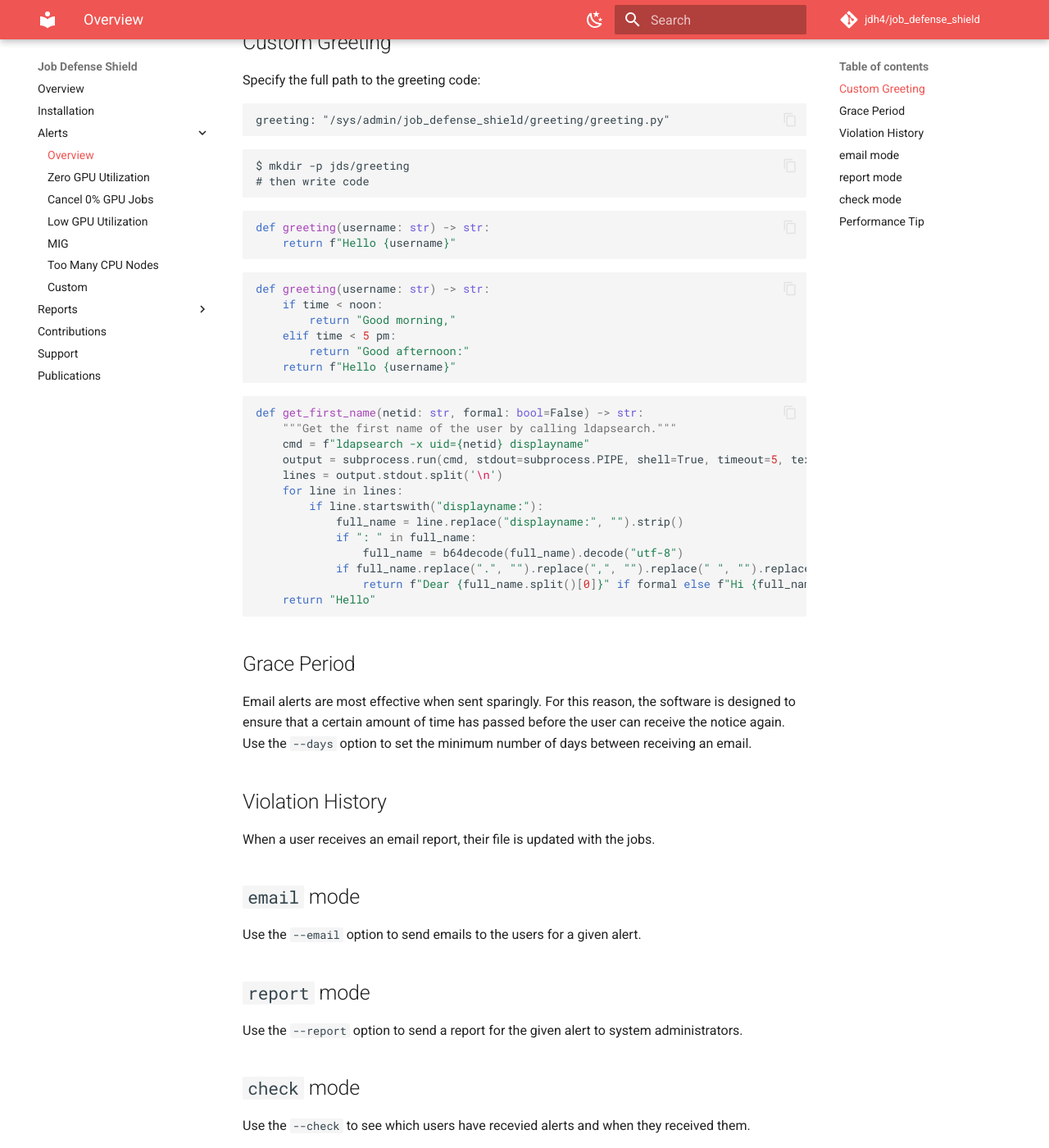
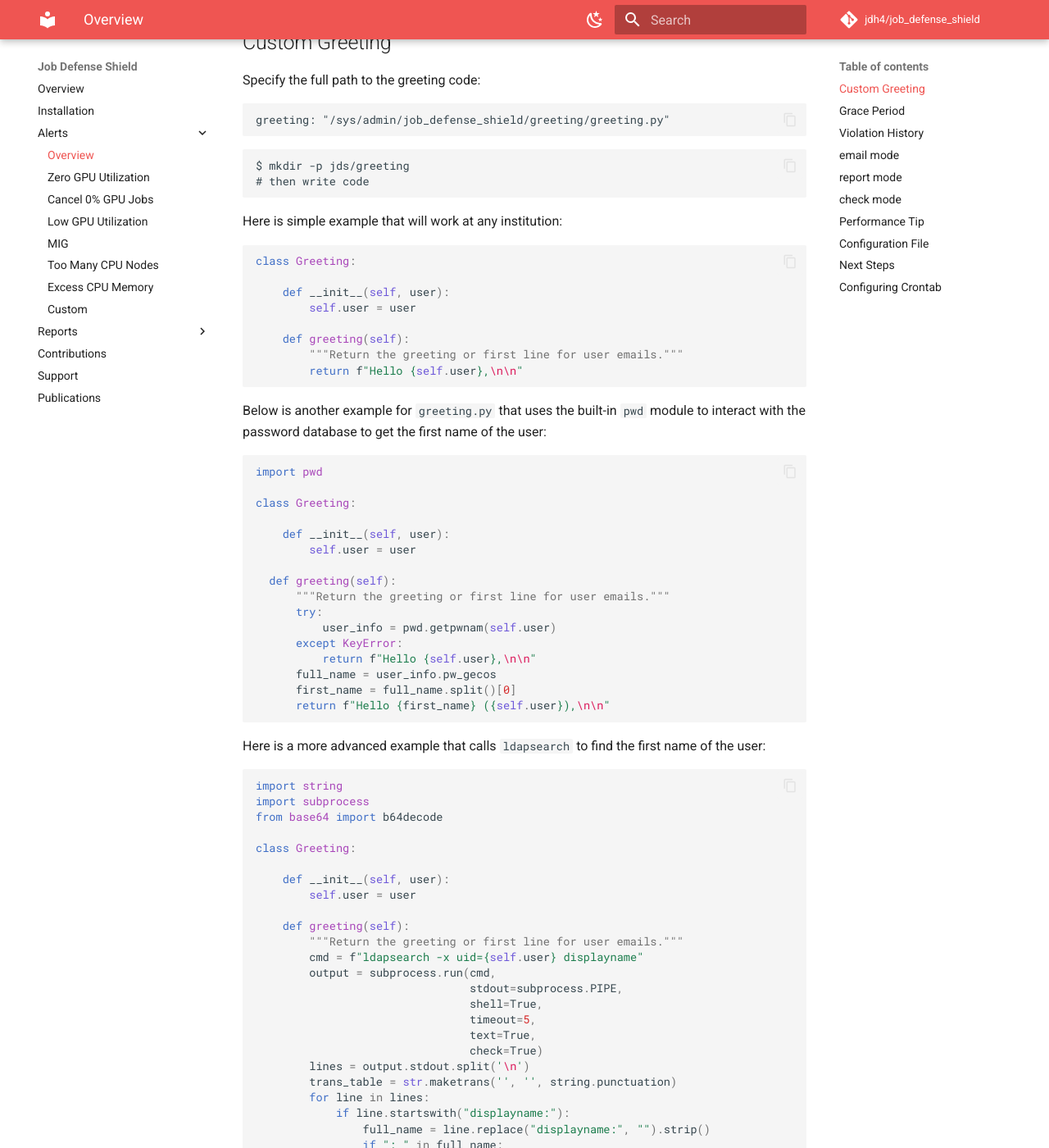
Before and after one commit to jdh4/job_defense_shield, an MkDocs documentation site: the page built from docs/alert/overview.md, in a window 1280 px wide and 1400 px high, scrolled down 682 px. Shown: the whole window at 82% size. Built offline with MkDocs 1.6.1 and Material for MkDocs 9.7.7, drawn with Linux system fonts in a browser that asks for light colours; comment, search, counter and statistics services are not loaded; some of the changed text lies outside the part shown.

Commit message:
Added excess CPU memory docs

````diff
--- a/docs/alert/overview.md
+++ b/docs/alert/overview.md
@@ -4,11 +4,11 @@
 underutilizing the systems.
 - option to include actively running jobs each alert
 - netid -> username
+- is --days floating point?
+- external code for is_today_a_workday
 - flag to send all user emails to admins (--dry-run)
-- greeting mechanism that is external (one choice is Hello username)
 - may need to relate user to an external email by writing code
 - cleaning mechansim
-- what excluded-users is empty or not in config.yaml
 - move subject out of base.py and other attributes
 - consider logger with clean ouput
 - specify location of file for alert
@@ -32,35 +32,75 @@
 # then write code
 ```
 
+Here is simple example that will work at any institution:
+
 ```python
-def greeting(username: str) -> str:
-    return f"Hello {username}"
+class Greeting:
+
+    def __init__(self, user):
+        self.user = user
+
+    def greeting(self):
+        """Return the greeting or first line for user emails."""
+        return f"Hello {self.user},\n\n"
 ```
 
+Below is another example for `greeting.py` that uses the built-in `pwd` module
+to interact with the password database to get the first name of the user:
+
 ```python
-def greeting(username: str) -> str:
-    if time < noon:
-        return "Good morning,"
-    elif time < 5 pm:
-        return "Good afternoon:"
-    return f"Hello {username}"
+import pwd
+
+class Greeting:
+
+    def __init__(self, user):
+        self.user = user
+
+  def greeting(self):
+      """Return the greeting or first line for user emails."""
+      try:
+          user_info = pwd.getpwnam(self.user)
+      except KeyError:
+          return f"Hello {self.user},\n\n"
+      full_name = user_info.pw_gecos
+      first_name = full_name.split()[0]
+      return f"Hello {first_name} ({self.user}),\n\n"
 ```
 
+Here is a more advanced example that calls `ldapsearch` to find the first name of the user:
+
 ```python
-def get_first_name(netid: str, formal: bool=False) -> str:
-    """Get the first name of the user by calling ldapsearch."""
-    cmd = f"ldapsearch -x uid={netid} displayname"
-    output = subprocess.run(cmd, stdout=subprocess.PIPE, shell=True, timeout=5, text=True, check=True)
-    lines = output.stdout.split('\n')
-    for line in lines:
-        if line.startswith("displayname:"):
-            full_name = line.replace("displayname:", "").strip()
-            if ": " in full_name:
-                full_name = b64decode(full_name).decode("utf-8")
-            if full_name.replace(".", "").replace(",", "").replace(" ", "").replace("-", "").isalpha():
-                return f"Dear {full_name.split()[0]}" if formal else f"Hi {full_name.split()[0]}"
-    return "Hello"
+import string
+import subprocess
+from base64 import b64decode
+
+class Greeting:
+
+    def __init__(self, user):
+        self.user = user
+
+    def greeting(self):
+        """Return the greeting or first line for user emails."""
+        cmd = f"ldapsearch -x uid={self.user} displayname"
+        output = subprocess.run(cmd,
+                                stdout=subprocess.PIPE,
+                                shell=True,
+                                timeout=5,
+                                text=True,
+                                check=True)
+        lines = output.stdout.split('\n')
+        trans_table = str.maketrans('', '', string.punctuation)
+        for line in lines:
+            if line.startswith("displayname:"):
+                full_name = line.replace("displayname:", "").strip()
+                if ": " in full_name:
+                    full_name = b64decode(full_name).decode("utf-8")
+                if full_name.translate(trans_table).replace(" ", "").isalpha():
+                    return f"Hi {full_name.split()[0]},\n\n"
+        return f"Hello {self.user},\n\n"
 ```
+
+One could also write a `greeting` method based on `getent passwd`.
 
 
 ## Grace Period
@@ -128,3 +168,17 @@
                                                --most-gpus \
                                                --most-cores > ${BASE}/log/report.log 2>&1
 ```
+
+## Configuration File
+
+Show a file with multiple alerts and global settings are the top. Explain that the --<alert> flag determines which alerts described in the configuration file run.
+
+## Next Steps
+
+At this point you are ready to setup the first alert that actually emails users. The simplest and most broadly applicable alert is  excess run time.
+
+They key takeaways are to create your config file. You can have multiple entries for the same alert type.
+
+## Configuring Crontab
+
+Setup crontab to automatically call the code.
--- a/mkdocs.yml
+++ b/mkdocs.yml
@@ -12,9 +12,11 @@
     - Low GPU Utilization:  alert/low_gpu_util.md
     - MIG:                  alert/mig.md
     - Too Many CPU Nodes:   alert/cpu_fragmentation.md
+    - Excess CPU Memory:    alert/excess_cpu_memory.md
     - Custom:               alert/custom.md
   - Reports:
     - Overview:             reports/overview.md
+    - Usage By Slurm Account: reports/account.md
   - Contributions: contributions.md
   - Support: support.md
   - Publications: publications.md
````
Also changed, not shown: docs/alert/excess_cpu_memory.md (added, +50 -0 lines), docs/alert/zero_gpu_util.md (+25 -5 lines), docs/reports/account.md (added, +1 -0 lines), docs/setup.md (+18 -0 lines).
